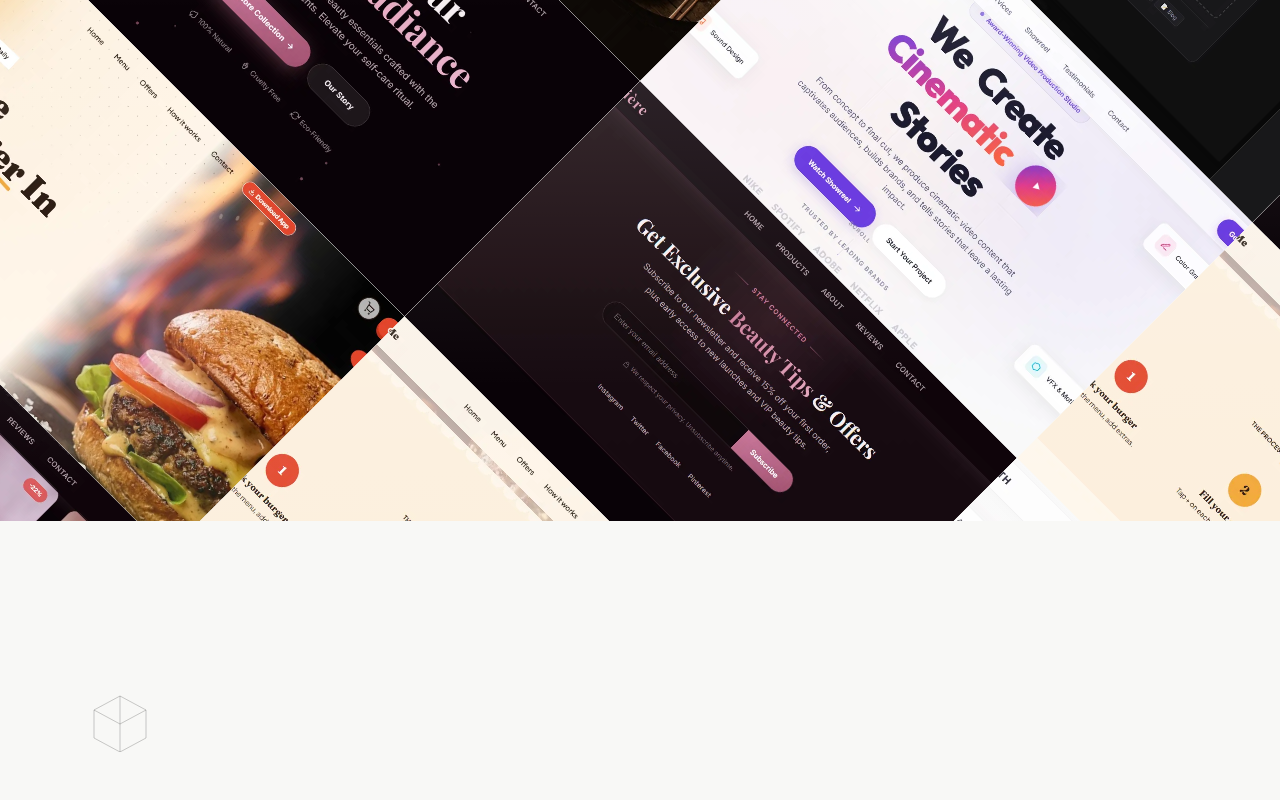
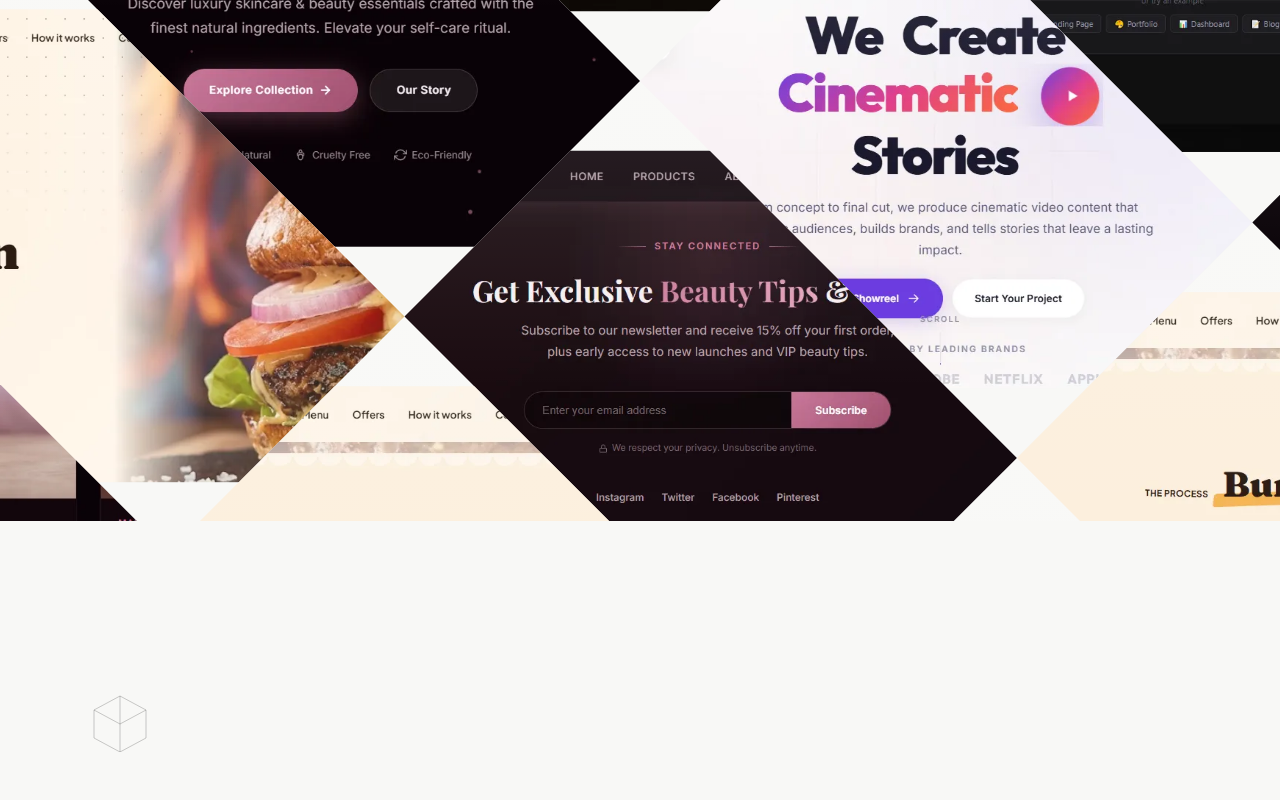
Before and after one commit to Emmzain/Portfolio-w, a Next.js app: page / in a window 1280 px wide. Shown: the part 2300-3100 px from the top of the page. Built offline with nearby package versions, Linux system fonts and the light colour scheme; a web font is replaced by a local one.

Commit message:
Counter-rotate and scale images inside diamond grid so image content remains upright

```diff
--- a/src/app/globals.css
+++ b/src/app/globals.css
@@ -1796,7 +1796,6 @@ img {
     z-index: 2;
 }
 
-/* Keep background images in the flow of the rotated diamond */
 .d-tile-inner {
     position: absolute;
     width: 100%;
@@ -1809,10 +1808,11 @@ img {
     justify-content: center;
     text-align: center;
     transition: transform 0.6s cubic-bezier(0.25, 1, 0.5, 1);
+    transform: rotate(-45deg) scale(1.42);
 }
 
 .d-tile:hover .d-tile-inner {
-    transform: scale(1.08);
+    transform: rotate(-45deg) scale(1.55);
 }
 
 /* Responsive adjustments for services section */
```
